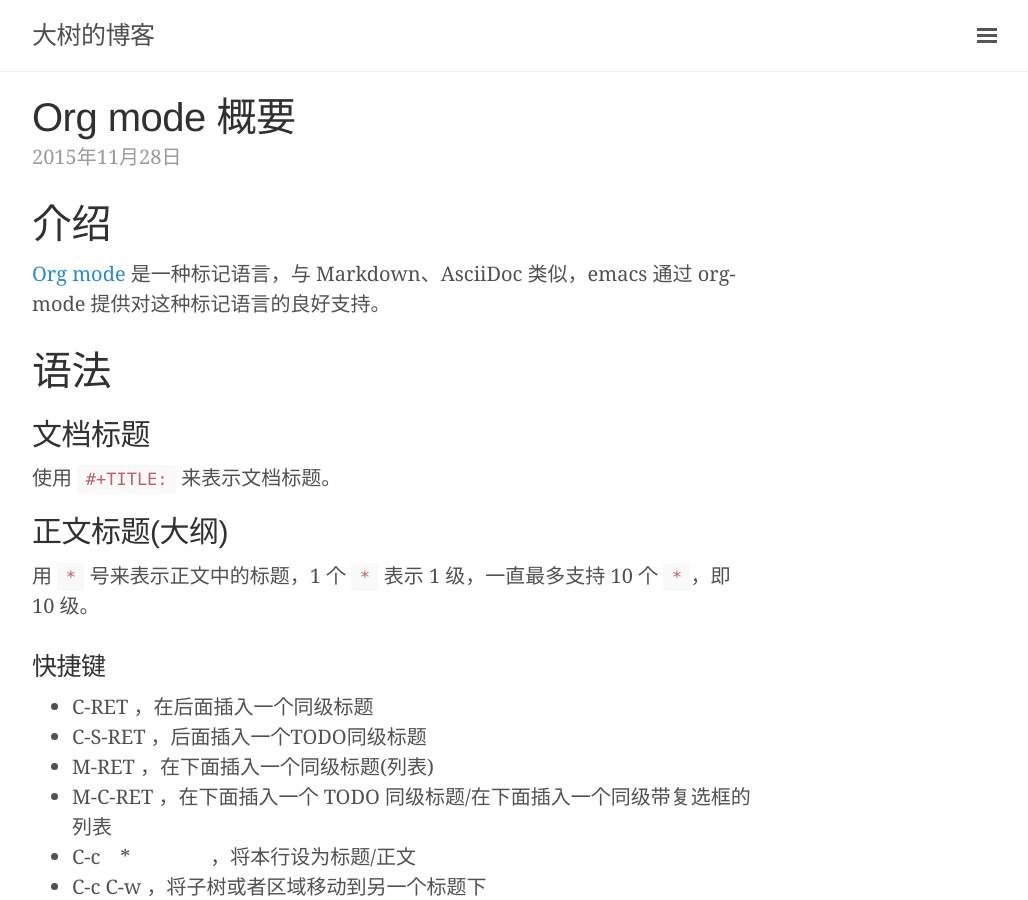
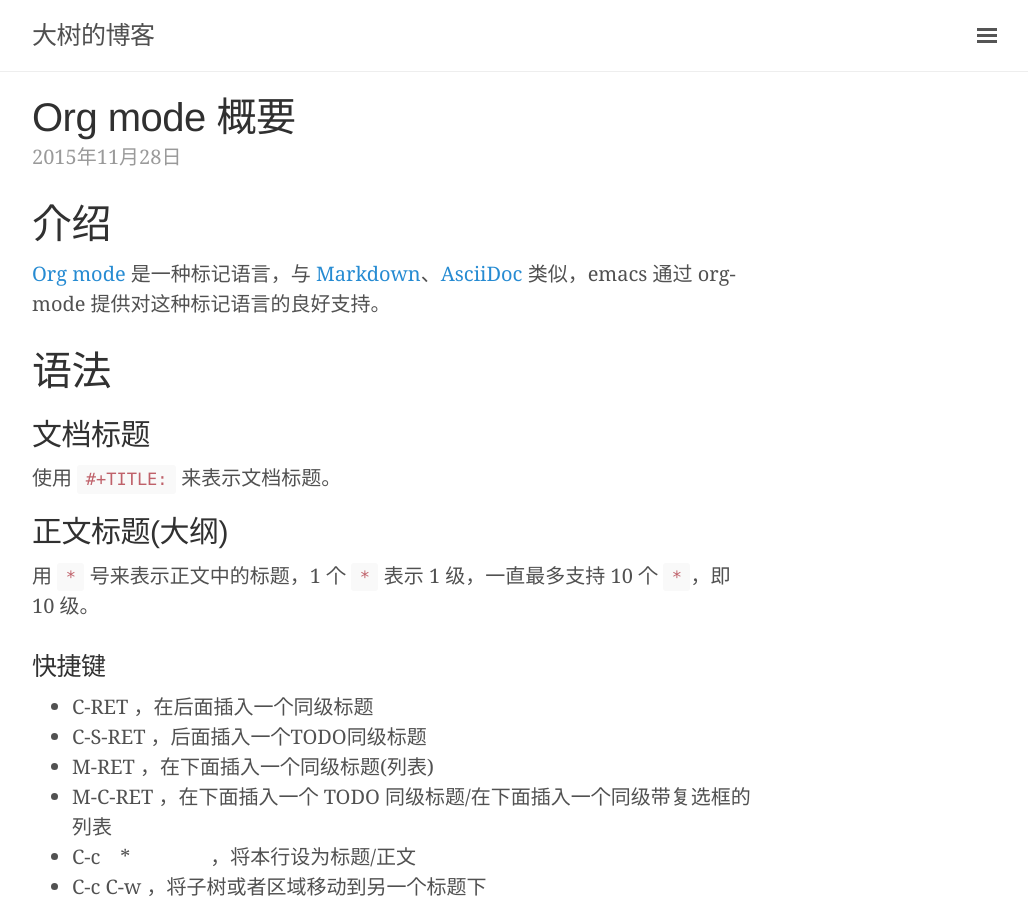
Before and after one commit to 0000-bigtree/0000-bigtree.github.io, a Jekyll site: the page built from _posts/2015-11-28-org-mode.md, in a window 1280 px wide and 900 px high. Shown: the whole window, without its empty margins (248-1276 px from the left). Built offline with Jekyll 4.4.1, drawn with Linux system fonts in a browser that asks for light colours; some of the changed lines change nothing that is shown; some of the changed text lies outside the part shown.

Commit message:
minor fix

```diff
--- a/_posts/2015-11-28-org-mode.md
+++ b/_posts/2015-11-28-org-mode.md
@@ -9,7 +9,7 @@
 
 # 介绍
 
-[Org mode](http://orgmode.org) 是一种标记语言，与 Markdown、AsciiDoc 类似，emacs 通过 org-mode 提供对这种标记语言的良好支持。
+[Org mode](http://orgmode.org) 是一种标记语言，与 [Markdown](http://daringfireball.net/projects/markdown/syntax)、[AsciiDoc](http://asciidoctor.org/) 类似，emacs 通过 org-mode 提供对这种标记语言的良好支持。
 
 # 语法
 
@@ -117,4 +117,4 @@
 ## 快捷键
 
 * C-c C-e h o，导出为 HTML 文档标
-* C-c C-3 l p，导出为 PDF 文档
+* C-c C-e l p，导出为 PDF 文档
```
